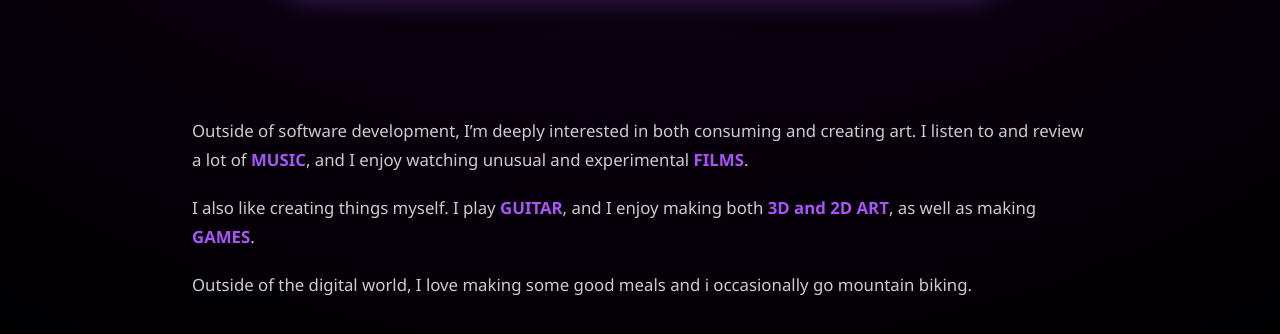
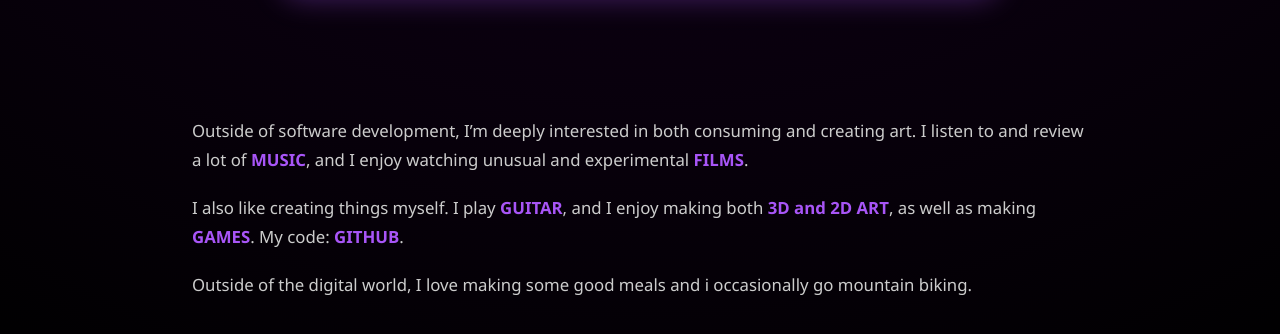
Before and after one commit to LusseveldNiek/MijnPortfolio.github.io, a plain HTML site: page index.html in a window 1280 px wide. Shown: the part 871-1205 px from the top of the page. Drawn offline with Linux system fonts and the light colour scheme.

Commit message:
Update index.html

```diff
--- a/index.html
+++ b/index.html
@@ -55,6 +55,8 @@
             <a href="https://www.artstation.com/nl10" target="_blank">3D and 2D ART</a>,
             as well as making
             <a href="https://nl10.itch.io" target="_blank">GAMES</a>.
+            My code:
+            <a href="https://github.com/LusseveldNiek" target="_blank">GITHUB</a>.
         </p>
 
         <p>
```
